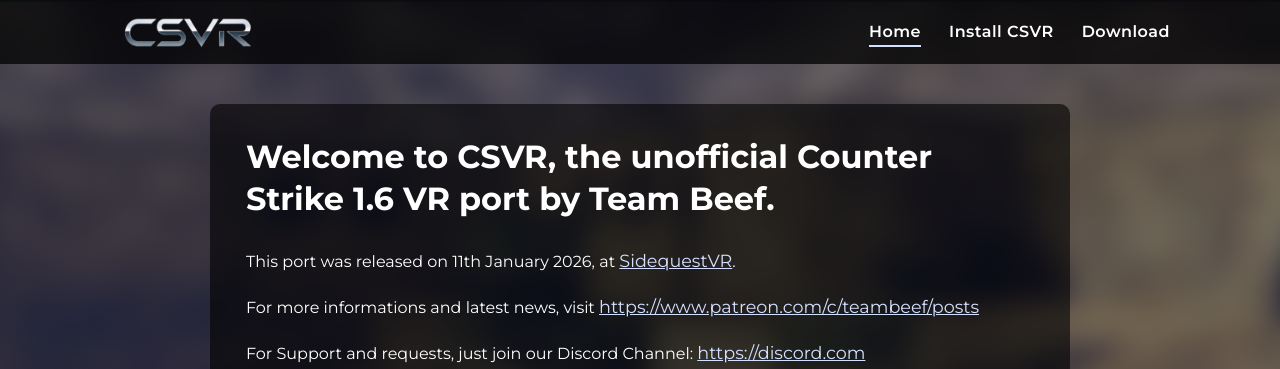
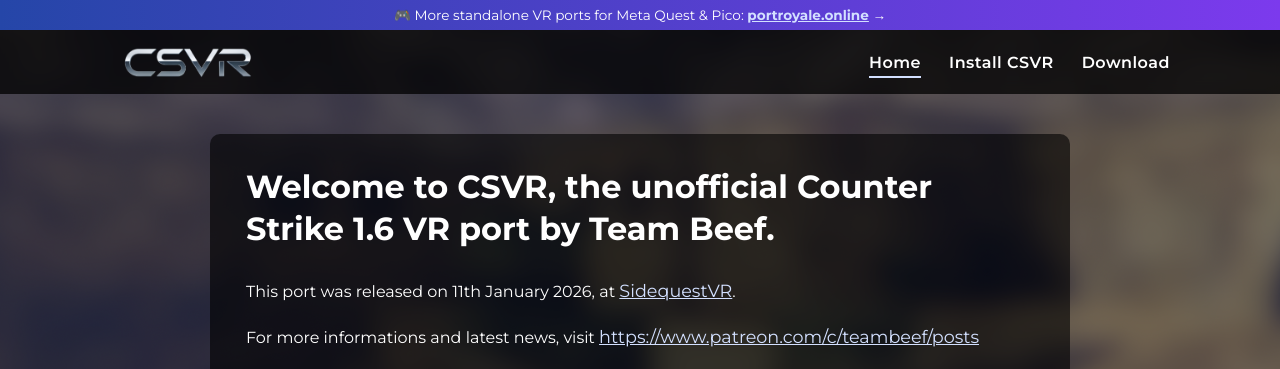
Before and after one commit to SgtBilko76/csvr-site, a plain HTML site: page index.html in a window 1280 px wide. Shown: the top 369 px of the page. Drawn offline with Linux system fonts and the light colour scheme.

Commit message:
Header: add banner linking to more VR ports on portroyale.online

```diff
--- a/assets/style.css
+++ b/assets/style.css
@@ -28,6 +28,14 @@ a:hover { color: #fff; }
   background: rgba(0, 0, 0, .75);
   backdrop-filter: blur(6px);
 }
+.promo {
+  display: block; text-align: center; padding: .35rem 1rem;
+  font-size: .85rem; line-height: 1.4; color: #fff; text-decoration: none;
+  background: linear-gradient(90deg, #1e3a8a, #6d28d9);
+}
+.promo strong { color: #d3e0ff; }
+.promo:hover { color: #fff; background: linear-gradient(90deg, #2546a8, #7c3aed); }
+.promo:hover strong { text-decoration: underline; }
 .header__inner {
   max-width: 1100px; margin: 0 auto; padding: .75rem 1.25rem;
   display: flex; align-items: center; justify-content: space-between;
--- a/index.html
+++ b/index.html
@@ -8,12 +8,13 @@
 <link rel="icon" href="assets/favicon-32.webp" sizes="32x32">
 <link rel="icon" href="assets/icon-192.webp" sizes="192x192">
 <link rel="apple-touch-icon" href="assets/apple-touch-icon.webp">
-<link rel="stylesheet" href="assets/style.css">
+<link rel="stylesheet" href="assets/style.css?v=2">
 <script src="assets/main.js" defer></script>
 </head>
 <body id="top">
 <a class="skip-link" href="#main-content">Skip to content</a>
 <header class="header">
+  <a class="promo" href="https://portroyale.online" target="_blank" rel="noopener">&#127918; More standalone VR ports for Meta Quest &amp; Pico: <strong>portroyale.online</strong> &rarr;</a>
   <div class="header__inner">
     <a class="header__logo" href="./"><img src="assets/logo.webp" alt="csvr.online" width="160" height="40"></a>
     <nav id="header-menu" class="header__menu"><ul><li><a href="./" aria-current="page">Home</a></li><li><a href="install-csvr/">Install CSVR</a></li><li><a href="./#download">Download</a></li></ul></nav>
```
Also changed, not shown: install-csvr/index.html (+2 -1 lines).
